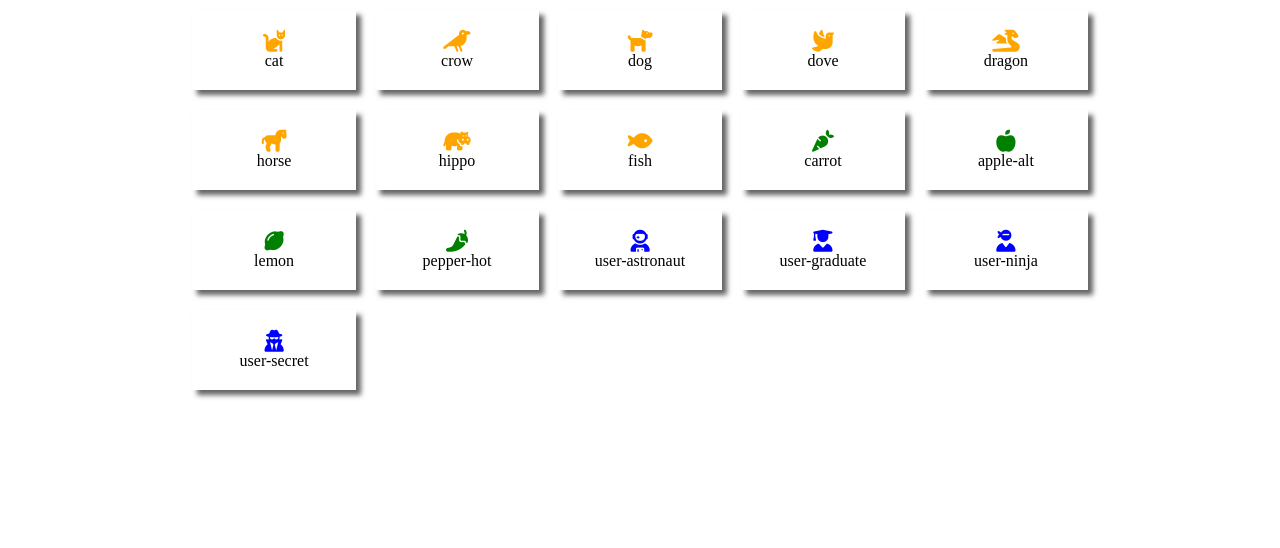
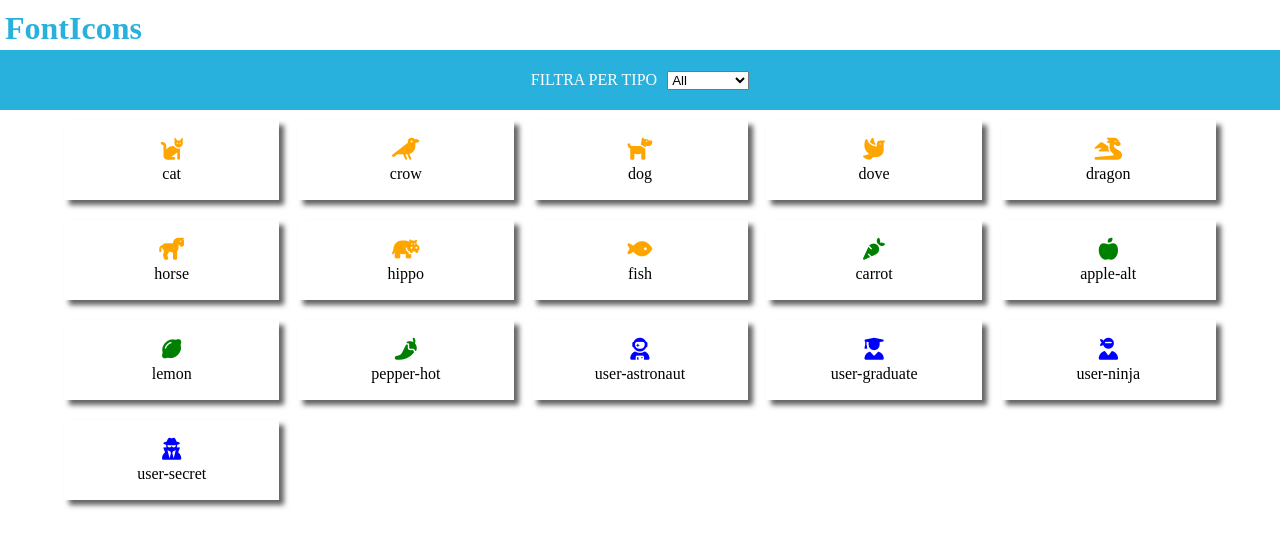
Before and after one commit to Alex12012000/js-es6-icons, a plain HTML site: page index.html in a window 1280 px wide. Drawn offline with Linux system fonts and the light colour scheme.

Commit message:
Milestone 3

```diff
--- a/css/style.css
+++ b/css/style.css
@@ -5,9 +5,37 @@
     box-sizing: border-box;
 }
 
+/* Header */
+header {
+    height: 110px;
+    background-color: white;
+}
+
+.top-header {
+    height: 50px;
+}
+
+.top-header h1 {
+    color: #29b1dd;
+    padding: 10px 5px;
+}
+
+.bottom-header {
+    height: 60px;
+    background-color: #29b1dd;
+    display: flex;
+    justify-content: center;
+    align-items: center;
+}
+
+.bottom-header span {
+    margin-right: 10px;
+    color: white;;
+}
+
 /* Box Container */
 .container {
-    width: 70%;
+    width: 90%;
     margin: 0 auto;
     display: flex;
     align-items: center;
@@ -35,6 +63,11 @@ i {
     display: inline-block;
 }
 
+.name {
+    color: black;
+    margin-top: 5px;
+}
+
 #orange {
     color: orange;
 }
--- a/index.html
+++ b/index.html
@@ -11,6 +11,21 @@
 </head>
 <body>
 
+    <header>
+        <div class="top-header">
+            <h1>FontIcons</h1>
+        </div>
+        <div class="bottom-header">
+            <span>FILTRA PER TIPO</span>
+            <select name="filter" id="category">
+                <option value="all">All</option>
+                <option value="user">User</option>
+                <option value="vegetable">Vegetable</option>
+                <option value="animal">Animal</option>
+            </select>
+        </div>
+    </header>
+
     <div class="container">
 
 
--- a/js/data.js
+++ b/js/data.js
@@ -117,6 +117,35 @@ const icons = [
 const boxContainer = document.querySelector('.container');
 drawElementDom(icons);
 
+
+const selectCategory = document.getElementById('category');
+
+// ------------
+// EVENT FUNCTION
+// ------------
+
+selectCategory.addEventListener('change',
+	function () {
+		const currentValue = this.value;
+		boxContainer.innerHTML = '';
+
+		if(currentValue !== 'all') {
+			const filterIcons = icons.filter((element) => {
+				return element.type === currentValue;
+			})
+
+			drawElementDom(filterIcons)
+
+		} else {
+
+			drawElementDom(icons)
+		}
+	}
+)
+
+
+
+
 // ------------
 // FUNCTION
 // ------------
@@ -130,8 +159,8 @@ function drawElementDom (iconsArray) {
 		const {name, prefix, type, family, color} = element; //Destrutturazione dell'array
 		// Template
 		const iconsTemplate = `
-		<div class="box">
-			<i class="${family} + ${prefix}${name}" id="${color}"></i>
+		<div class="box" style="color: ${color}">
+			<i class="${family} + ${prefix}${name}"></i>
 			<div class="name">${name}</div>
 		</div>`;
 		// Appendo il template nel boxContainer
```
